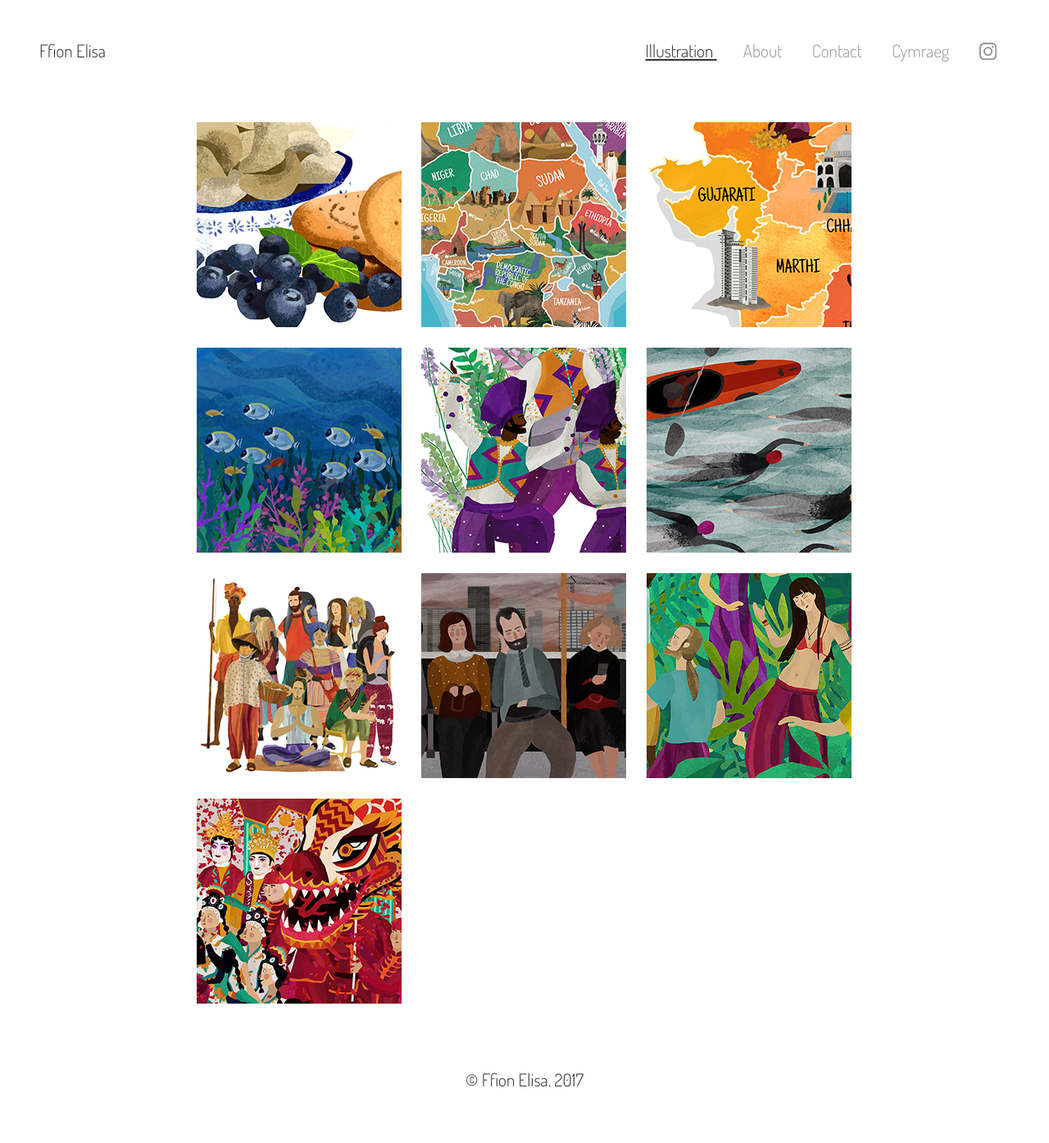
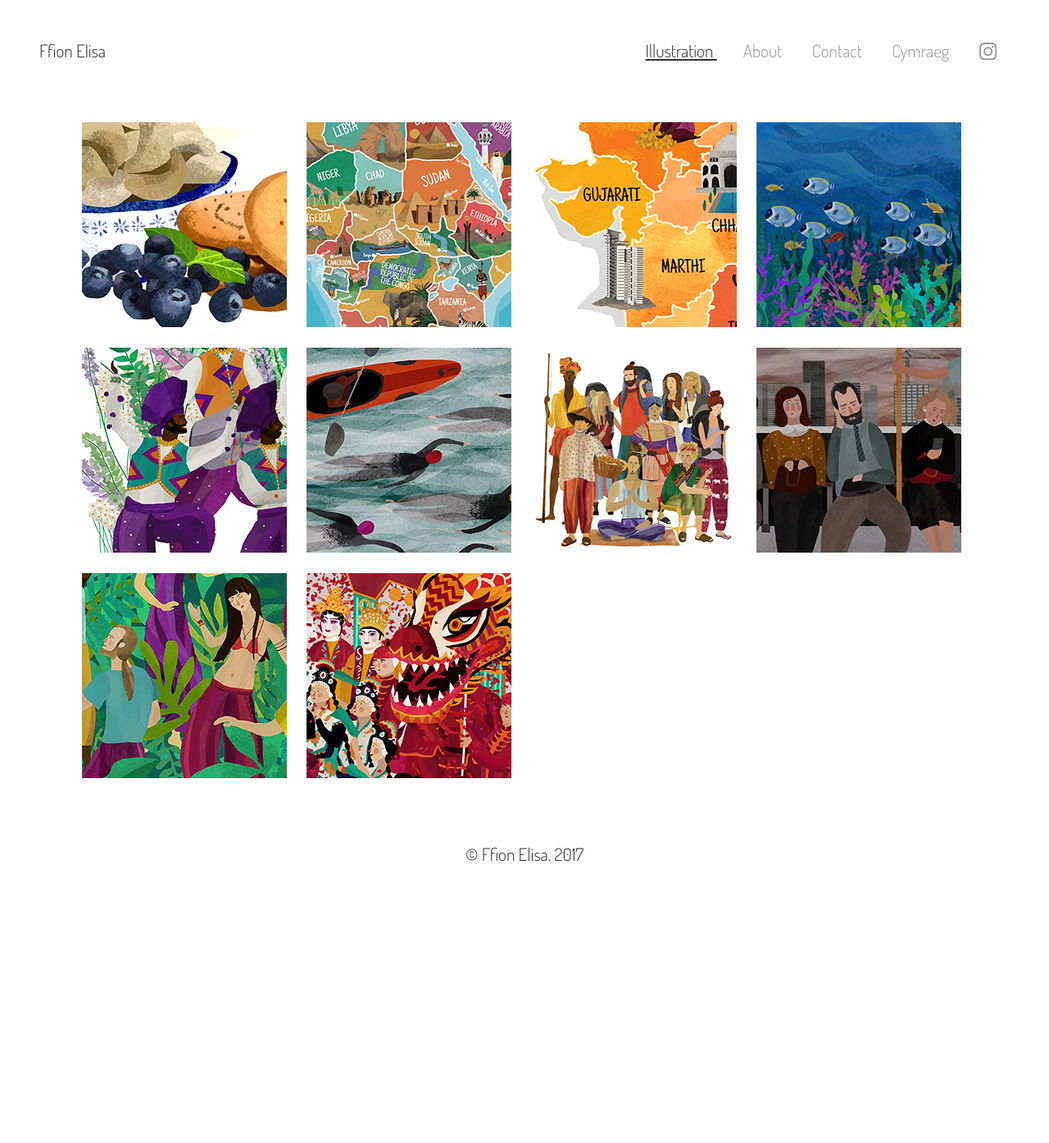
Before and after one commit to danprince/ffionelisa.com, a Jekyll site: the page built from index.html, in a window 1280 px wide. Shown: the whole page at 82% size. Built offline with Jekyll 4.4.1, drawn with Linux system fonts in a browser that asks for light colours; nearby versions of some CDN libraries; after the commit the page ends 1119 px from its top, so only the background shows below that.

Commit message:
add gallery view for wider pages

```diff
--- a/_layouts/default.html
+++ b/_layouts/default.html
@@ -19,7 +19,13 @@
       setLanguage(localStorage.lang || 'en');
     </script>
     {% include header.html %}
-    <main class="site-content">{{content}}</main>
+
+    {% if page.gallery %}
+      <main class="site-gallery">{{content}}</main>
+    {% else %}
+      <main class="site-content">{{content}}</main>
+    {% endif %}
+
     {% include footer.html %}
     <script src="https://cdnjs.cloudflare.com/ajax/libs/jquery/3.2.1/jquery.min.js"></script>
     <script src="/assets/main.js"></script>
--- a/_layouts/series.html
+++ b/_layouts/series.html
@@ -4,6 +4,7 @@ layout: default
 
 {% assign illustrations = site.work | where:"series",page.title %}
 {% assign index = 0 %}
+{% page.gallery = true %}
 
 <header class="series-header">
   <h1 class="series-title">
--- a/assets/style.css
+++ b/assets/style.css
@@ -91,6 +91,12 @@ body[data-lang="cy"] [data-lang="en"] {
 .site-content {
   padding: 16px;
   max-width: 820px;
+  margin: 0 auto;
+}
+
+.site-gallery {
+  padding: 16px;
+  max-width: 1100px;
   margin: 0 auto;
 }
 
--- a/index.html
+++ b/index.html
@@ -1,5 +1,6 @@
 ---
 layout: default
+gallery: true
 description: >
   Ffion is a Welsh illustrator with a vibrant, colourful, narrative style,
   living and working in the foothills of Snowdonia.
```
